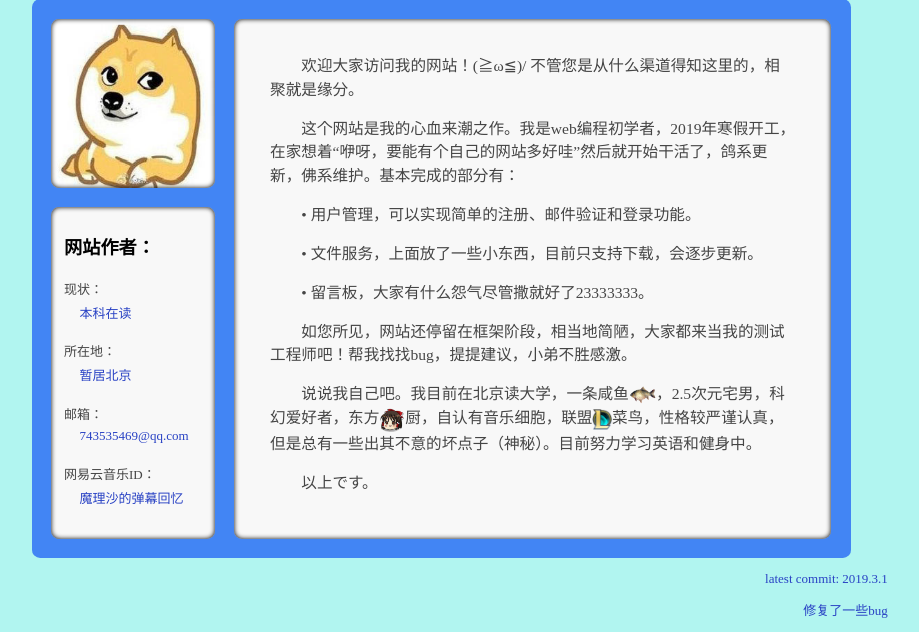
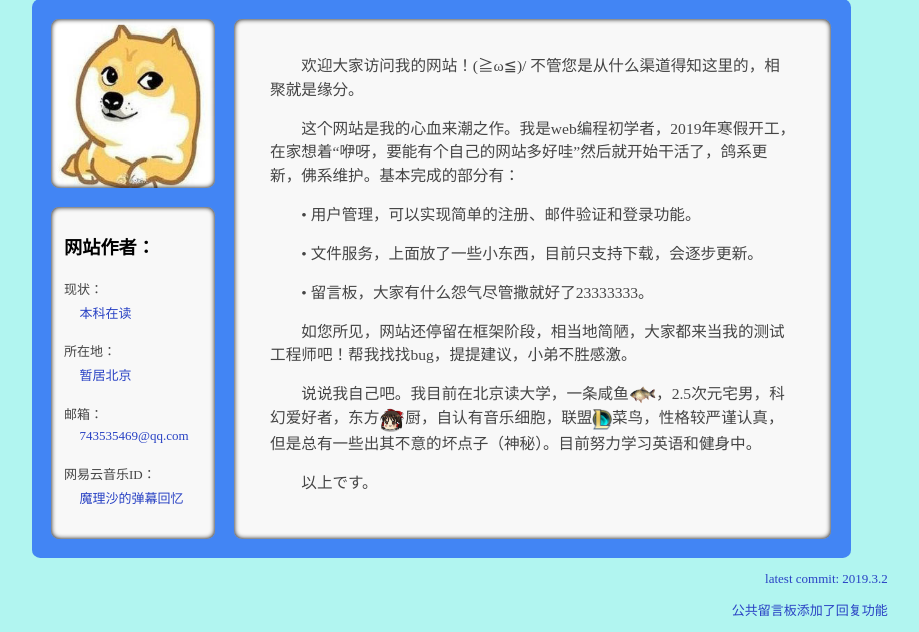
Before and after one commit to c-guo16/cguoSite, a Django app: page /about in a window 1280 px wide. Shown: the part 209-841 px from the top of the page, without its empty margins (199-1118 px from the left). Run offline with Django 3.2, Linux system fonts and the light colour scheme.

Commit message:
2019.3.2

```diff
--- a/templates/base.html
+++ b/templates/base.html
@@ -48,8 +48,8 @@
         {% block content %}
             <div>这里是默认内容，所有继承自这个模板的，如果不覆盖就显示这里的默认内容。</div>
         {% endblock %}
-        <p align="right" style="color:#2942c4;" class="commit">latest commit: 2019.3.1</p>
-        <p align="right" style="color:#2942c4;" class="commit">修复了一些bug</p>
+        <p align="right" style="color:#2942c4;" class="commit">latest commit: 2019.3.2</p>
+        <p align="right" style="color:#2942c4;" class="commit">公共留言板添加了回复功能</p>
     </div>
     {% block scripts %}
     {% endblock %}
```
Also changed, not shown: db.sqlite3.
